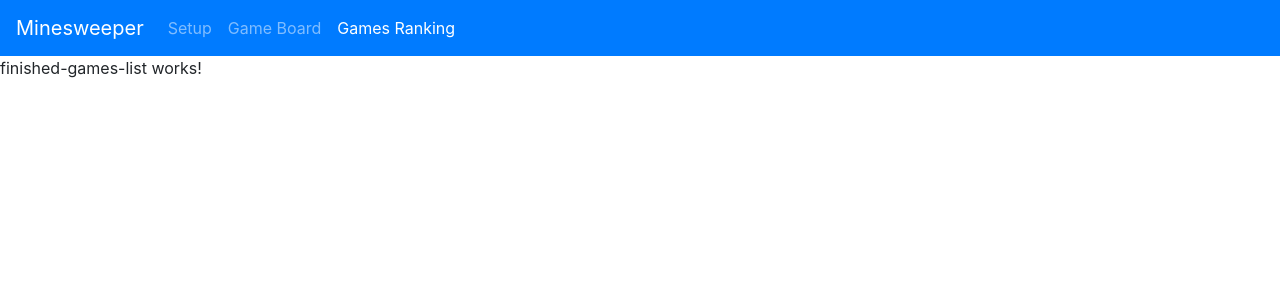
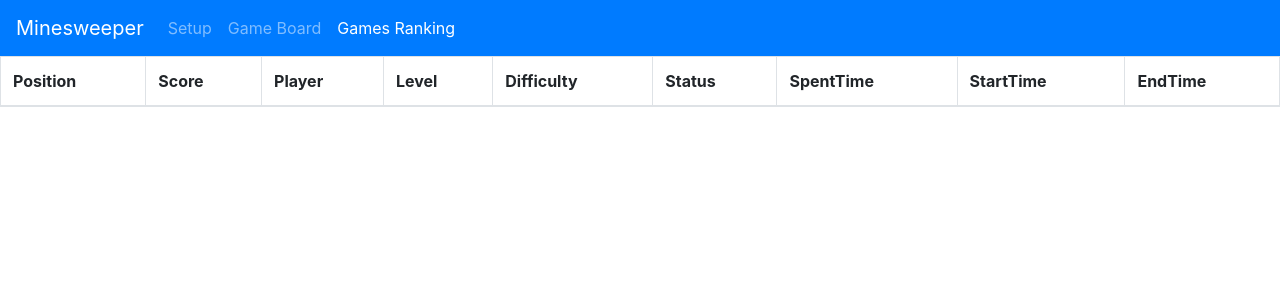
Before and after one commit to camposgaston/minesweeper, an Angular app: page /finished-games-list in a window 1280 px wide. Shown: the top 300 px of the page. Built offline with nearby package versions, Linux system fonts and the light colour scheme.

Commit message:
show games ranking ordered by scores and status

```diff
--- a/src/app/pages/finished-games-list/finished-games-list.component.html
+++ b/src/app/pages/finished-games-list/finished-games-list.component.html
@@ -1 +1,28 @@
-<p>finished-games-list works!</p>
+<table class="table table-striped table-bordered">
+    <thead>
+        <tr>
+            <th scope="col">Position</th>
+            <th scope="col">Score</th>
+            <th scope="col">Player</th>
+            <th scope="col">Level</th>
+            <th scope="col">Difficulty</th>
+            <th scope="col">Status</th>
+            <th scope="col">SpentTime</th>
+            <th scope="col">StartTime</th>
+            <th scope="col">EndTime</th>
+        </tr>
+    </thead>
+    <tbody>
+        <tr *ngFor="let score of sortedScores; index as i">
+            <th scope="row">{{i+1}}</th>
+            <th>{{score.score}}</th>
+            <td>{{score.player}}</td>
+            <td>{{score.level}}</td>
+            <td>{{score.difficulty}}</td>
+            <td>{{score.status}}</td>
+            <td>{{score.spentTime}}</td>
+            <td>{{score.startTime}}</td>
+            <td>{{score.endTime}}</td>
+        </tr>
+    </tbody>
+</table>
--- a/src/app/pages/finished-games-list/finished-games-list.component.ts
+++ b/src/app/pages/finished-games-list/finished-games-list.component.ts
@@ -1,5 +1,6 @@
 import { Component, OnInit } from '@angular/core';
-
+import { LocalstorageService } from 'src/app/services/localstorage.service';
+import { IScore, Score } from '../../models/score';
 @Component({
   selector: 'app-finished-games-list',
   templateUrl: './finished-games-list.component.html',
@@ -7,9 +8,13 @@ import { Component, OnInit } from '@angular/core';
 })
 export class FinishedGamesListComponent implements OnInit {
 
-  constructor() { }
+  public scores: IScore[] = [];
+  public sortedScores: IScore[] = [];
+  constructor(private localstorageService: LocalstorageService) { }
 
   ngOnInit(): void {
+    this.scores = this.localstorageService.scores;
+    this.sortedScores = [...this.scores.filter(a => a.status === 'Won')].sort((a, b) => a.score - b.score);
+    this.sortedScores = [...this.sortedScores, ...this.scores.filter(a => a.status === 'Lost').sort((a, b) => a.score - b.score)];
   }
-
 }
```
